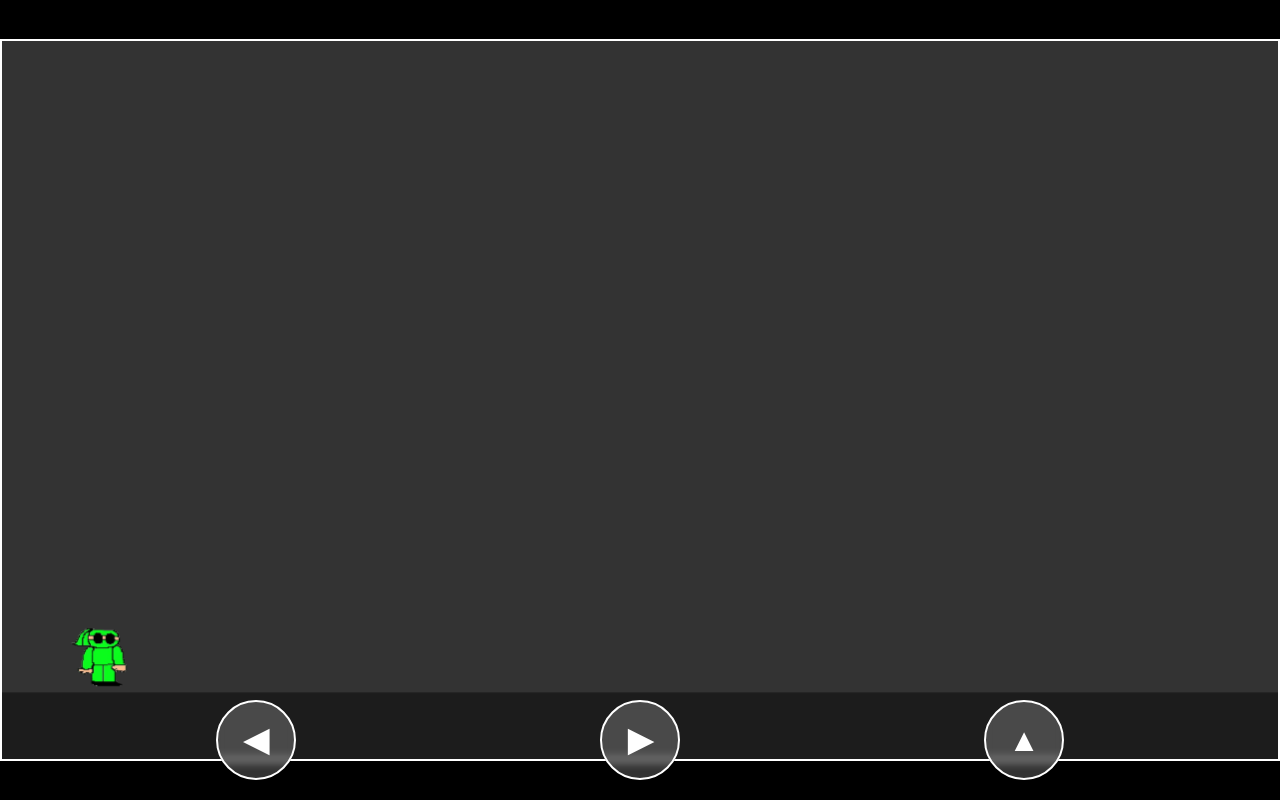
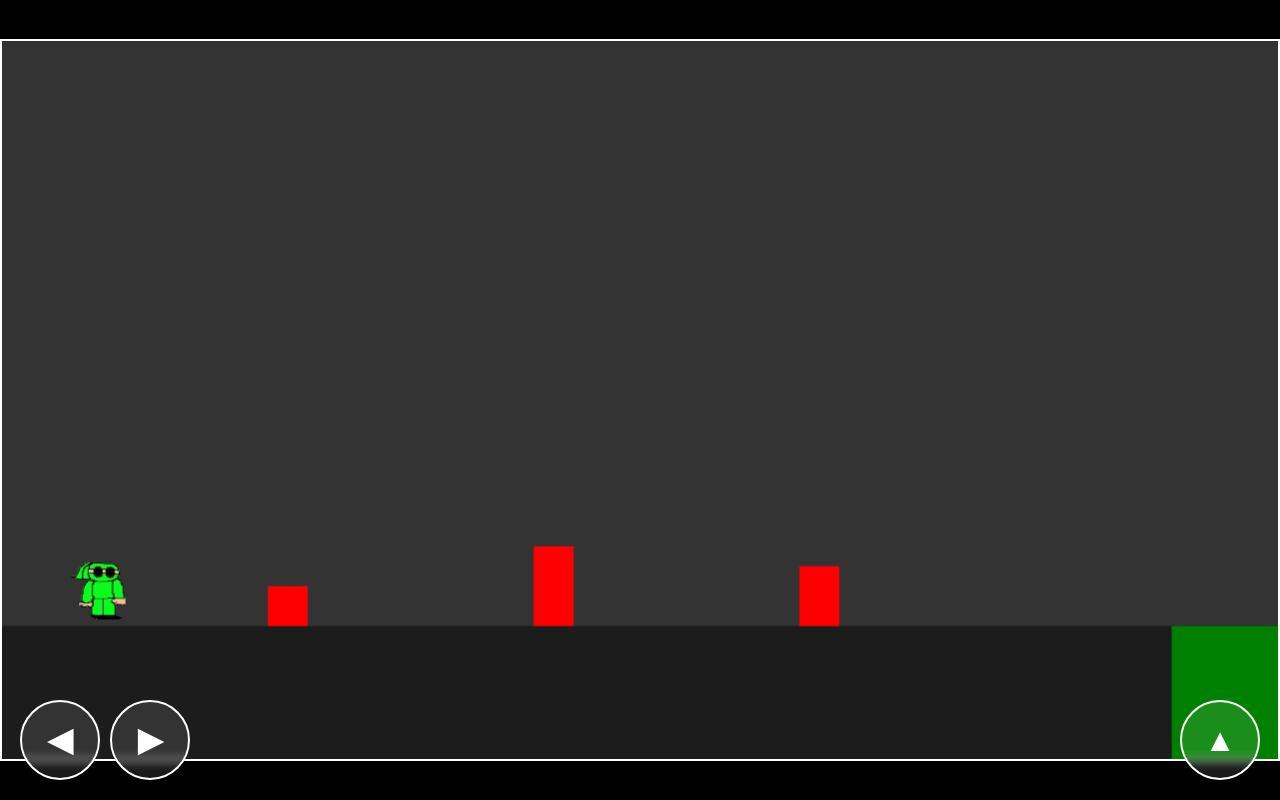
Before and after one commit to NatanCarFF/ninjaverde, a plain HTML site: page index.html in a window 1280 px wide. Drawn offline with Linux system fonts and the light colour scheme.

Commit message:
atualização

```diff
--- a/index.html
+++ b/index.html
@@ -9,9 +9,11 @@
 <body>
     <div id="game-container">
         <canvas id="gameCanvas"></canvas>
-        <div id="controls">
+        <div id="left-controls">
             <button id="left-btn" class="control-btn">◀</button>
             <button id="right-btn" class="control-btn">▶</button>
+        </div>
+        <div id="right-controls">
             <button id="jump-btn" class="control-btn">▲</button>
         </div>
     </div>
--- a/script.js
+++ b/script.js
@@ -12,7 +12,8 @@ document.addEventListener('DOMContentLoaded', () => {
     const playerSpeed = 5;
     const jumpPower = -15;
     const gravity = 0.8;
-    const groundHeight = 50; // Altura do chão na parte inferior
+    const groundHeight = 100; // Aumentamos a altura do chão
+    const finalZoneWidth = 80;
 
     let player = {
         x: 50,
@@ -26,6 +27,12 @@ document.addEventListener('DOMContentLoaded', () => {
 
     let ninjaImage = new Image();
     ninjaImage.src = 'seu_arquivo.gif'; // Substitua 'seu_arquivo.gif' pelo nome do seu arquivo GIF
+
+    let obstacles = [
+        { x: 200, y: gameHeight - groundHeight - 30, width: 30, height: 30 },
+        { x: 400, y: gameHeight - groundHeight - 60, width: 30, height: 60 },
+        { x: 600, y: gameHeight - groundHeight - 45, width: 30, height: 45 }
+    ];
 
     let levelComplete = false;
 
@@ -78,13 +85,25 @@ document.addEventListener('DOMContentLoaded', () => {
     leftBtn.addEventListener('touchend', () => keys.left = false);
     rightBtn.addEventListener('touchstart', () => keys.right = true);
     rightBtn.addEventListener('touchend', () => keys.right = false);
-    jumpBtn.addEventListener('touchstart', () => keys.jump = true);
+    jumpBtn.addEventListener('touchstart', (event) => {
+        event.preventDefault(); // Impede o comportamento padrão do touch, como o zoom
+        keys.jump = true;
+    });
     jumpBtn.addEventListener('touchend', () => keys.jump = false);
+    jumpBtn.addEventListener('mousedown', () => keys.jump = true);
+    jumpBtn.addEventListener('mouseup', () => keys.jump = false);
+
+    // Lógica para detecção de colisão
+    function checkCollision(objA, objB) {
+        return objA.x < objB.x + objB.width &&
+               objA.x + objA.width > objB.x &&
+               objA.y < objB.y + objB.height &&
+               objA.y + objA.height > objB.y;
+    }
 
     // Lógica do jogo
     function update() {
         if (levelComplete) {
-            // Se a fase estiver completa, redireciona para o google.com
             window.location.href = 'https://www.google.com';
             return;
         }
@@ -116,9 +135,19 @@ document.addEventListener('DOMContentLoaded', () => {
             player.isJumping = false;
         }
 
-        // Simulação de final de fase
-        // Se o jogador chegar a uma determinada posição, a fase é concluída
-        if (player.x > gameWidth - 100) {
+        // Colisão com os obstáculos
+        for (let i = 0; i < obstacles.length; i++) {
+            if (checkCollision(player, obstacles[i])) {
+                // Redefine a posição do jogador
+                player.x = 50;
+                player.y = gameHeight - groundHeight - player.height;
+                player.velocityY = 0;
+                player.isJumping = false;
+            }
+        }
+
+        // Simulação de final de fase: passar por todos os obstáculos
+        if (player.x > gameWidth - finalZoneWidth) {
             levelComplete = true;
         }
     }
@@ -132,12 +161,22 @@ document.addEventListener('DOMContentLoaded', () => {
         ctx.fillStyle = '#1c1c1c';
         ctx.fillRect(0, gameHeight - groundHeight, gameWidth, groundHeight);
 
+        // Desenha os obstáculos
+        ctx.fillStyle = 'red';
+        obstacles.forEach(obstacle => {
+            ctx.fillRect(obstacle.x, obstacle.y, obstacle.width, obstacle.height);
+        });
+
+        // Desenha o final de fase
+        ctx.fillStyle = 'green';
+        ctx.fillRect(gameWidth - finalZoneWidth, gameHeight - groundHeight, finalZoneWidth, groundHeight);
+
         // Desenha o personagem
         if (ninjaImage.complete) {
             ctx.drawImage(ninjaImage, player.x, player.y, player.width, player.height);
         } else {
             // Se a imagem ainda não carregou, desenha um quadrado temporário
-            ctx.fillStyle = 'red';
+            ctx.fillStyle = 'blue';
             ctx.fillRect(player.x, player.y, player.width, player.height);
         }
     }
--- a/style.css
+++ b/style.css
@@ -3,7 +3,7 @@ body, html {
     padding: 0;
     width: 100%;
     height: 100%;
-    overflow: hidden; /* Evita que a página role */
+    overflow: hidden;
     background-color: #000;
 }
 
@@ -25,16 +25,20 @@ body, html {
     box-sizing: border-box;
 }
 
-#controls {
+#left-controls, #right-controls {
     position: absolute;
     bottom: 20px;
-    left: 50%;
-    transform: translateX(-50%);
-    width: 90%;
+    z-index: 10;
+}
+
+#left-controls {
+    left: 20px;
     display: flex;
-    justify-content: space-around;
-    align-items: center;
-    z-index: 10;
+    gap: 10px;
+}
+
+#right-controls {
+    right: 20px;
 }
 
 .control-btn {
@@ -43,17 +47,17 @@ body, html {
     font-size: 2em;
     font-weight: bold;
     color: #fff;
-    background-color: rgba(255, 255, 255, 0.2); /* Transparência de 20% */
+    background-color: rgba(255, 255, 255, 0.1); /* Mais transparente */
     border: 2px solid #fff;
-    border-radius: 50%; /* Botões circulares */
+    border-radius: 50%;
     cursor: pointer;
-    -webkit-user-select: none; /* Impede a seleção de texto no botão */
+    -webkit-user-select: none;
     -moz-user-select: none;
     -ms-user-select: none;
     user-select: none;
-    backdrop-filter: blur(5px); /* Efeito de vidro em navegadores compatíveis */
+    backdrop-filter: blur(5px);
 }
 
 .control-btn:active {
-    background-color: rgba(255, 255, 255, 0.5); /* Fica menos transparente ao ser clicado */
+    background-color: rgba(255, 255, 255, 0.3); /* Menos transparente ao ser clicado */
 }
```
